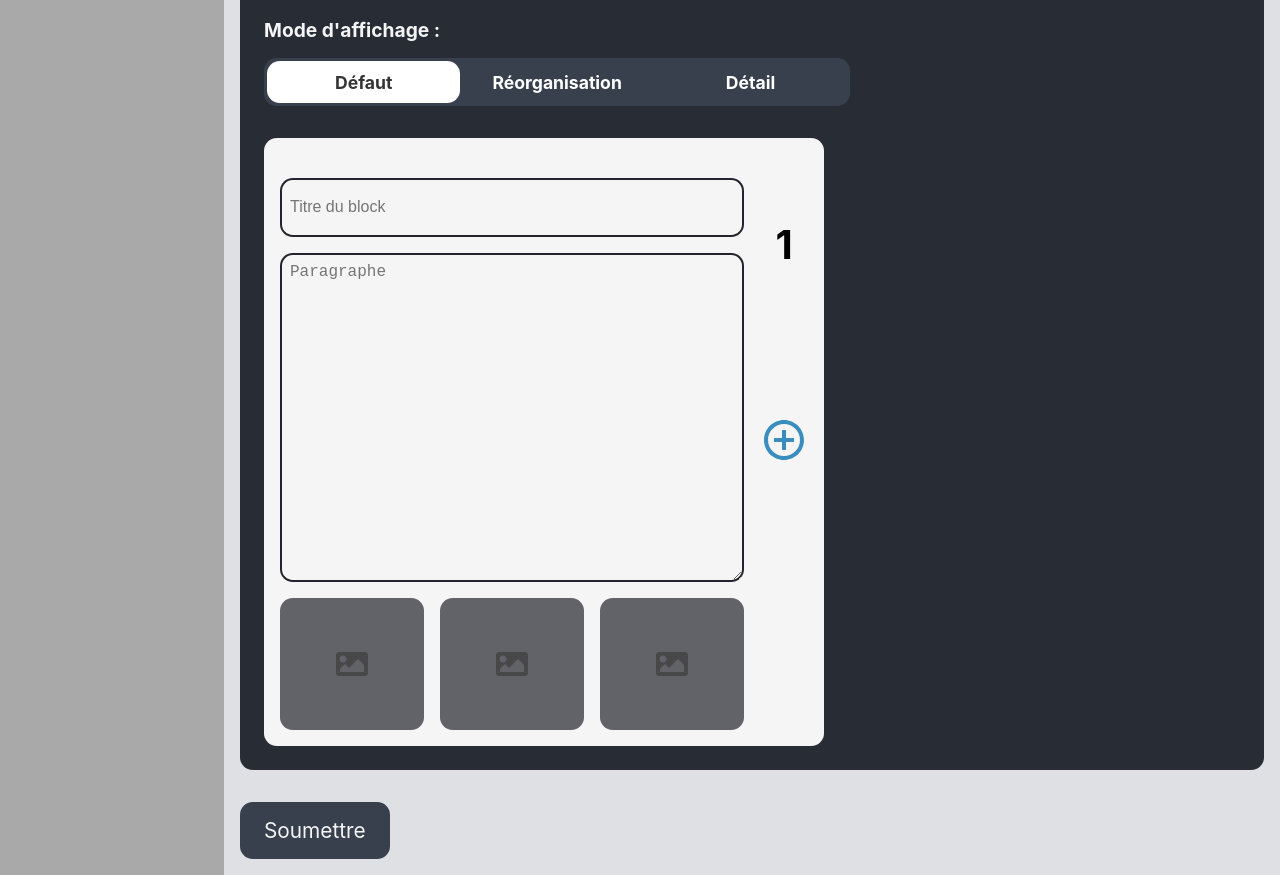
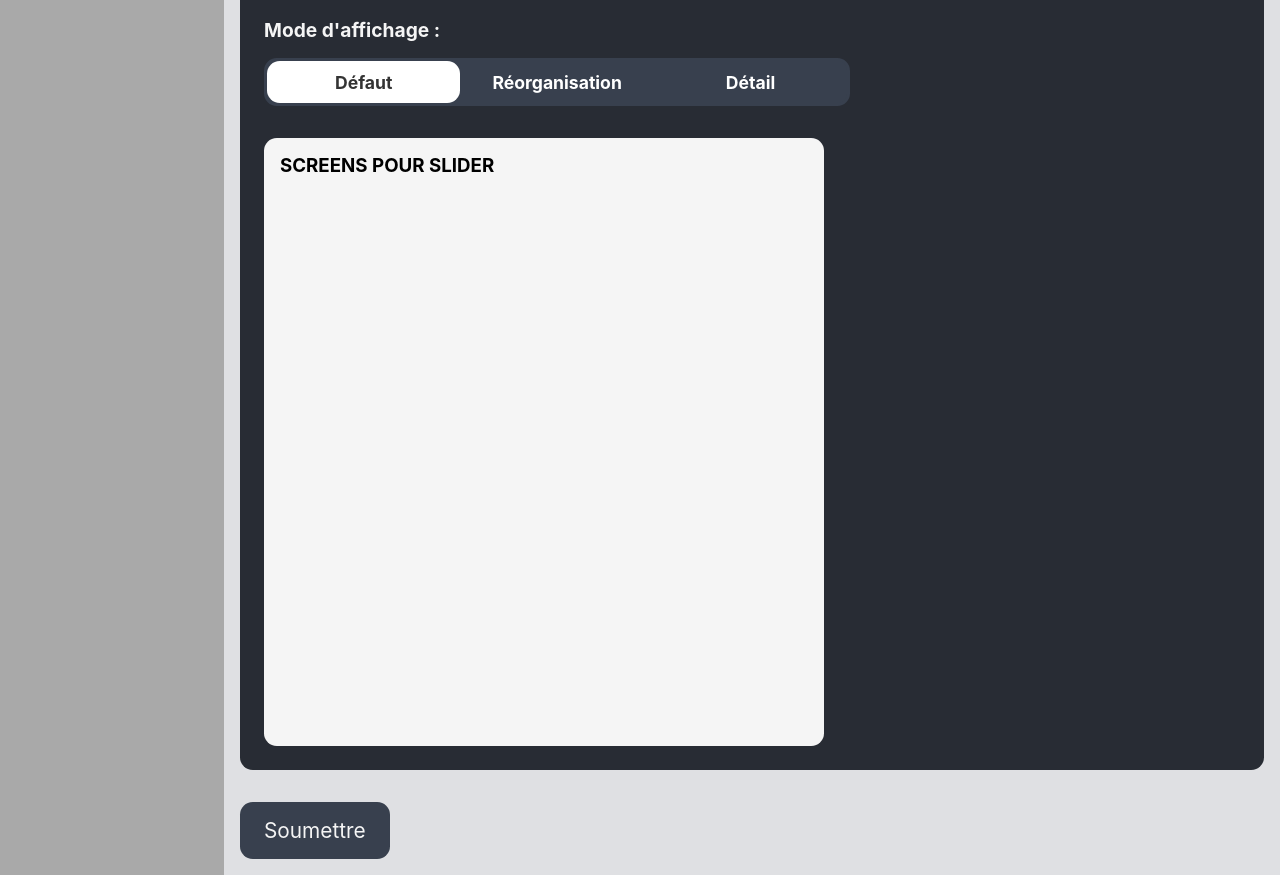
Before and after one commit to stephen-97/blog-dashboard, a React (Create React App) app: page /create in a window 1280 px wide. Shown: the part 860-1735 px from the top of the page. Built offline with nearby package versions, Linux system fonts and the light colour scheme.

Commit message:
Pushing swiper-block prototype

```diff
--- a/src/components/form/BlockList.tsx
+++ b/src/components/form/BlockList.tsx
@@ -13,6 +13,7 @@ import {TToggleButton} from "../../utils/config";
 import BlockReorder from "./BlockReorder";
 import BlockDefault from "./BlockDefault";
 import BlockListInfo from "./BlockListInfo";
+import ImagesBlock from "./SwiperBlock";
 const StyledBlockList = styled.section<{$reOrderView: boolean}>`
 
   .paragraph-plus-images {
@@ -184,6 +185,15 @@ const BlockList = ({label, ...props}: StyledBlockListProps) => {
         {title: "Détail", callBack: () => setBlockListView('info')},
     ]
 
+    /**
+     * 'default': <ul
+     *                             className={"paragraph-plus-images"}
+     *                         >
+     *                             {paragraphData && paragraphData.map((e, i) => (
+     *                                 <BlockDefault i={i} e={e}  key={e.index}/>
+     *                             ))}
+     *                         </ul>,
+     */
     return (
         <StyledBlockList $reOrderView={reOrderView} {...props}>
             <label>{label}</label>
@@ -192,13 +202,14 @@ const BlockList = ({label, ...props}: StyledBlockListProps) => {
                     <label>Mode d'affichage :</label>
                     <ToggleButton2 buttons={buttonsBlockList} />
                 </div>
+
                 {
                     {
                         'default': <ul
                             className={"paragraph-plus-images"}
                         >
                             {paragraphData && paragraphData.map((e, i) => (
-                                <BlockDefault i={i} e={e}  key={e.index}/>
+                                <ImagesBlock i={i} e={e}  key={e.index}/>
                             ))}
                         </ul>,
                         'reorder': <Reorder.Group
--- /dev/null
+++ b/src/components/form/SwiperBlock.tsx
@@ -0,0 +1,188 @@
+
+import Input from "./Input";
+import React, {ChangeEvent, createRef, useCallback, useMemo} from "react";
+import {
+    addBlock,
+    addNewImage,
+    onChangeParagraph,
+    onChangeTitle,
+    removeBlock,
+    removeImage
+} from "../../redux/ArticleSlice";
+import TextArea from "./TextArea";
+import AddImages from "./AddImages";
+import {BiMinusCircle, BiPlusCircle} from "react-icons/bi";
+import colors from "../../styles/colors";
+import {useAppDispatch, useAppSelector} from "../../redux/store";
+import styled from "styled-components";
+import {IoCloseOutline} from "react-icons/io5";
+import {FaImage} from "react-icons/fa";
+
+
+
+const StyledImagesBlock = styled.li`
+  height: 38rem;
+  padding: 1rem;
+  background-color: var(--white);
+  border-radius: var(--border-radius);
+
+  h3 {
+    text-transform: uppercase;
+  }
+
+  .input-image-container {
+    background-color: ${props => props.theme.mainColor};
+    position: relative;
+    opacity: 0.7;
+    display: flex;
+    justify-content: center;
+    align-items: center;
+    flex: 1;
+    //min-width: 7rem;
+    height: 100%;
+    border-radius: var(--border-radius);
+    cursor: pointer;
+    overflow: hidden;
+    background-position: center;
+    background-size: auto 100%;
+
+    input {
+      display: none;
+    }
+
+    .button-add-image {
+      height: 100%;
+      width: 100%;
+      background: transparent;
+      z-index: 0;
+    }
+
+    .button-rm-image {
+      height: 2rem;
+      position: absolute;
+      top: 0.4rem;
+      right: 0.4rem;
+      z-index: 2;
+      .icon-rm {
+        height: 2rem;
+        width: 2rem;
+      }
+    }
+
+    .icon-add {
+      position: absolute;
+      top: 50%;
+      left: 50%;
+      transform: translate(-50%, -50%);
+      height: 2rem;
+      width: 2rem;
+      z-index: 0;
+      pointer-events: none;
+    }
+  }
+`;
+
+interface SwiperBlockProps extends React.HTMLProps<HTMLLIElement> {
+    i: number,
+    e: any,
+}
+
+const ImagesBlock = ({i, e, ...rest}: SwiperBlockProps) => {
+
+    const imagesNumber = 9;
+
+
+    const paragraphData = useAppSelector((state) => state.article)
+    const dispatch = useAppDispatch()
+
+    const AddBlockIsOk = (index: number): boolean => {
+        return true;
+        /**
+         * if(paragraphData[index].paragraph !== '')
+         *             return true
+         *         for(let i =0; i < paragraphData[index].images.length; i++) {
+         *             if(paragraphData[index].images[i] !== '')
+         *                 return true
+         *         }
+         *         return false;
+         */
+    }
+
+    const inputRefs = useMemo(() => {
+        const inputTabRefs = [];
+        for(let i=0; i <imagesNumber; i++) {
+            inputTabRefs.push(createRef<HTMLInputElement>())
+        }
+        return inputTabRefs
+    },  [imagesNumber])
+
+    const getBase64 =  (e: React.ChangeEvent<HTMLInputElement>, callBack: Function) => {
+        //let base64String: string  = ""
+        if(e.target.files && e.target.files[0]) {
+            const reader = new FileReader();
+            reader.readAsDataURL(e.target.files[0]);
+            reader.onload = () => {
+                const image = new Image();
+                image.src = reader.result as string;
+                image.onload= () => {
+                    if(image.width/image.height !== 1920/1080) {
+                        alert("Mauvais format image, l'aspect ratio doit être de 16:9");
+                        return
+                    }
+                    callBack(image.src ?? "")
+                }
+            }
+        }
+    }
+
+    const addingNewImage = (
+        indexToAddParagraphArray: number,
+        indexToAddImageArray: number,
+        e: React.ChangeEvent<HTMLInputElement>,
+    ) =>  {
+        getBase64(e, (base64String: string | null) => {
+            if(base64String) {
+                dispatch(addNewImage({indexParagraph: indexToAddParagraphArray, indexImage: indexToAddImageArray, base64: base64String}))
+            }
+        })
+    }
+
+
+    const removeAnImage = useCallback(( indexParagraph: number, indexImage: number) => {
+        //dispatch(removeImage({indexImage: indexImage, indexParagraph: indexParagraph}))
+    },  [paragraphData])
+
+    return (
+        <StyledImagesBlock {...rest}>
+            <h3>Screens pour Slider</h3>
+            <ul>
+                {Array.from(Array(imagesNumber), (e, i) => (
+                    <li
+                        key={i}
+                        className={'input-image-container'}
+                        //style={paragraphData[paragraphIndex]['images'][i] !== '' ? {backgroundImage: `url(${paragraphData[paragraphIndex]['images'][i]})`} : {}}
+                    >
+                        <button className={"button-add-image"} onClick={() => inputRefs[i].current?.click()}></button>
+
+                        <input
+                            ref={inputRefs[i]}
+                            className={'input'}
+                            title={""}
+                            type={"file"}
+                            alt={''}
+                            accept={"image/png, image/jpeg, image/webp"}
+                            placeholder={""}
+                        />
+                    </li>
+                ))}
+                <li>
+                    <button></button>
+                </li>
+            </ul>
+        </StyledImagesBlock>
+    )
+}
+
+export default ImagesBlock
+
+//                        {paragraphData[paragraphIndex]['images'][i] === '' && <FaImage className={'icon-add'} /> }
--- a/src/redux/ArticleSlice.ts
+++ b/src/redux/ArticleSlice.ts
@@ -1,14 +1,18 @@
 import {createSlice, PayloadAction} from '@reduxjs/toolkit'
-import {TAritcleContent} from "../utils/config";
+import {TArticleTextImage, TArticleMultipleImages} from "../utils/config";
+
+type TArticleContent = TArticleMultipleImages & TArticleTextImage;
 
 export const ArticleSlice = createSlice({
     name: 'article',
-    initialState: [{index: 1, paragraph: '', images: ["","",""], title: ""}],
+    initialState: [{type: 'TextImage', index: 1, paragraph: '', images: ["","",""], title: ""}],
     reducers: {
-        update: (state: TAritcleContent[], action: PayloadAction<{ article: TAritcleContent[]}>) => action.payload.article,
-        addBlock: (state: TAritcleContent[]) => [...state,  {index: state.length+1,paragraph: '', images: ["", "", ""], title: ""}],
-        onChangeTitle: (state: TAritcleContent[], action: PayloadAction<{title: string, index: number}>) => {
-            state.map((e: TAritcleContent, i: number) => {
+        update: (state: TArticleContent[], action: PayloadAction<{ article: TArticleContent[]}>) => action.payload.article,
+        addBlockTextImage: (state: TArticleContent[]) => [...state,  {type: 'TextImage',index: state.length+1,paragraph: '', images: ["", "", ""], title: ""}],
+        addBlockMultipleImages: (state: TArticleContent[]) => [...state,  {type: 'TextImage',index: state.length+1, images: [""], title: ""}],
+
+        onChangeTitle: (state: TArticleContent[], action: PayloadAction<{title: string, index: number}>) => {
+            state.map((e: TArticleContent, i: number) => {
                 if (i === action.payload.index) {
                     e['title'] = action.payload.title;
                     return e;
@@ -16,8 +20,8 @@ export const ArticleSlice = createSlice({
                 return e;
             })
         },
-        onChangeParagraph: (state: TAritcleContent[], action: PayloadAction<{text: string, index: number}>) => {
-            state.map((e: TAritcleContent, i: number) => {
+        onChangeParagraph: (state: TArticleContent[], action: PayloadAction<{text: string, index: number}>) => {
+            state.map((e: TArticleContent, i: number) => {
                 if (i === action.payload.index) {
                     e['paragraph'] = action.payload.text;
                     return e;
@@ -25,9 +29,9 @@ export const ArticleSlice = createSlice({
                 return e;
             })
         },
-        removeBlock: (state: TAritcleContent[], action: PayloadAction<{index: number}>) => state.filter((e, i) => i !== action.payload.index),
-        addNewImage: (state: TAritcleContent[], action: PayloadAction<{indexParagraph: number, indexImage: number, base64: string}>) => {
-            state.map((e: TAritcleContent, i) => {
+        removeBlock: (state: TArticleContent[], action: PayloadAction<{index: number}>) => state.filter((e, i) => i !== action.payload.index),
+        addNewImage: (state: TArticleContent[], action: PayloadAction<{indexParagraph: number, indexImage: number, base64: string}>) => {
+            state.map((e: TArticleContent, i) => {
                 if(action.payload.indexParagraph === i) {
                     const newImageTab = e.images.map((e: string, i: number) => action.payload.indexImage === i ? action.payload.base64 : e);
                     let newParagraphObject = e;
@@ -37,8 +41,8 @@ export const ArticleSlice = createSlice({
                 return e
             })
         },
-        removeImage: (state: TAritcleContent[], action: PayloadAction<{indexImage: number, indexParagraph: number}>) => {
-            state.map((e: TAritcleContent,i) =>  {
+        removeImage: (state: TArticleContent[], action: PayloadAction<{indexImage: number, indexParagraph: number}>) => {
+            state.map((e: TArticleContent,i) =>  {
                 if(action.payload.indexParagraph === i) {
                     const newImageTab = e.images.map((e: string, i: number) => action.payload.indexImage === i ? '' : e);
                     let newParagraphObject = e;
@@ -54,7 +58,7 @@ export const ArticleSlice = createSlice({
 // Action creators are generated for each case reducer function
 export const {
     update,
-    addBlock,
+    addBlockTextImage,
     onChangeTitle,
     onChangeParagraph,
     addNewImage,
--- a/src/utils/config.tsx
+++ b/src/utils/config.tsx
@@ -8,12 +8,19 @@ export interface IRouteItem {
     routeName: string,
     icon: ReactElement,
 }
-export type TAritcleContent =  {
+export type TArticleTextImage =  {
     index: number,
     paragraph: string,
     images: any,
     title : string,
+    type: string,
     //images: [any] | [],
+}
+export type TArticleMultipleImages =  {
+    index: number,
+    type: string,
+    title : string,
+    images: any,
 }
 export type TToggleButton = {
     title: string;
```
